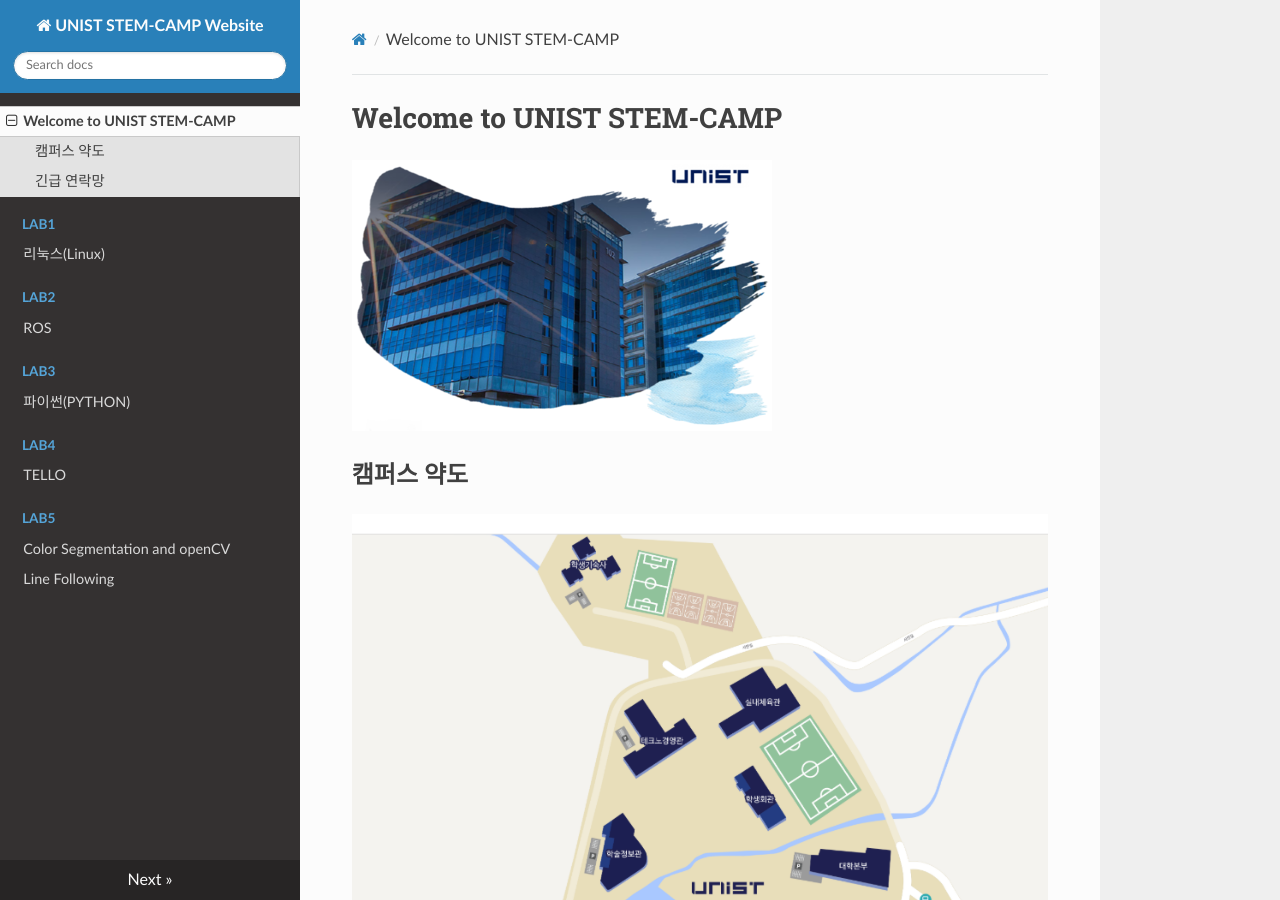
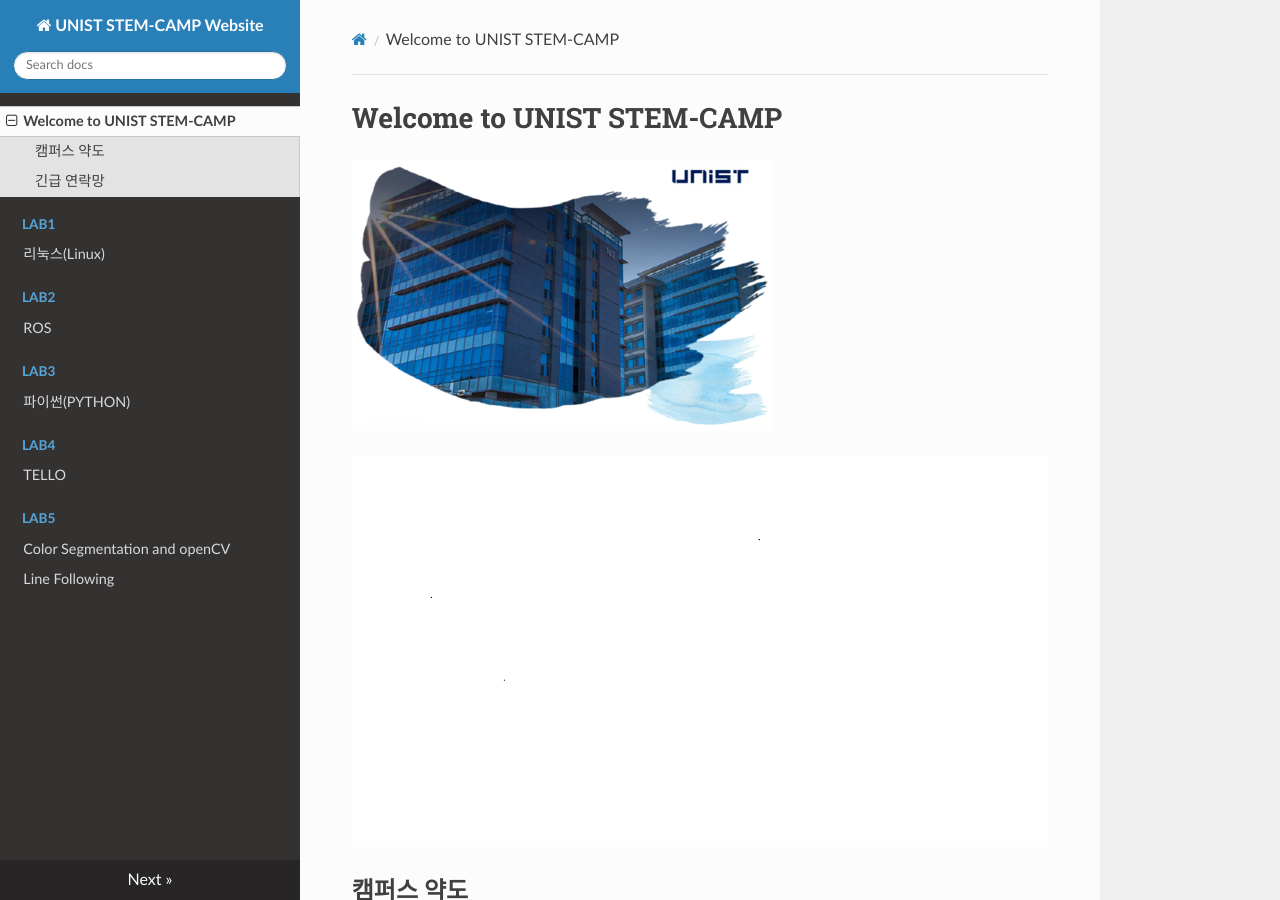
Before and after one commit to UNIST-STEM/2020, an MkDocs documentation site: the page built from docs/index.md, in a window 1280 px wide and 900 px high. Built offline with MkDocs 1.6.1, drawn with Linux system fonts in a browser that asks for light colours; nearby versions of some CDN libraries.

Commit message:
making gap with blank image

```diff
--- a/docs/index.md
+++ b/docs/index.md
@@ -2,26 +2,7 @@
 
 ![unist_image_4](img/unist_image_4.png)
 
-
-
-
-
-
-
-
-
-
-
-
-
-
-
-
-
-
-
-
-
+![blank](img/blank.png)
 
 ## 캠퍼스 약도
 
```
Also changed, not shown: docs/img/blank.png (added), site/img/blank.png (added), site/index.html, site/mkdocs/search_index.json.
